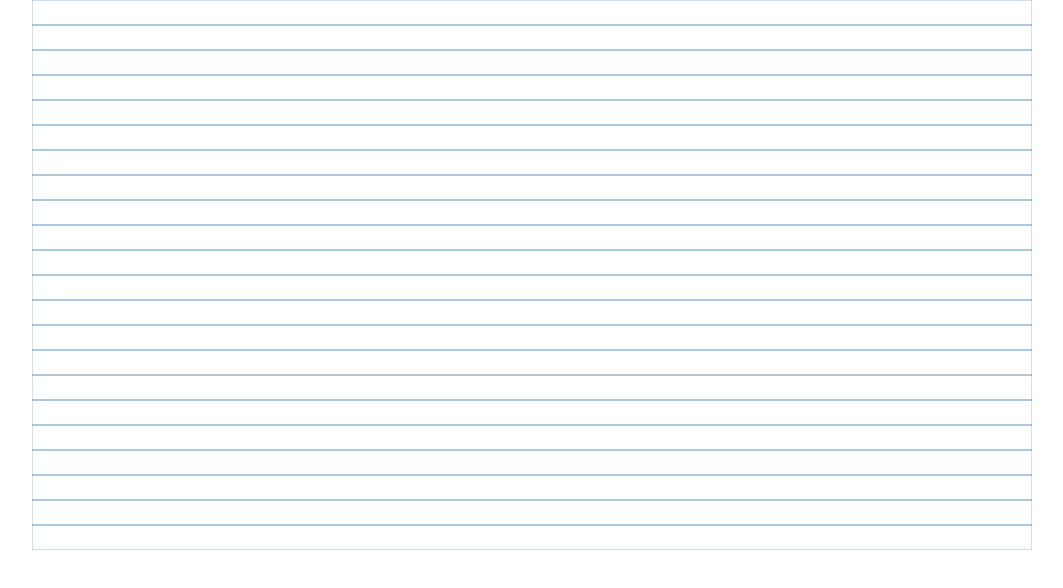
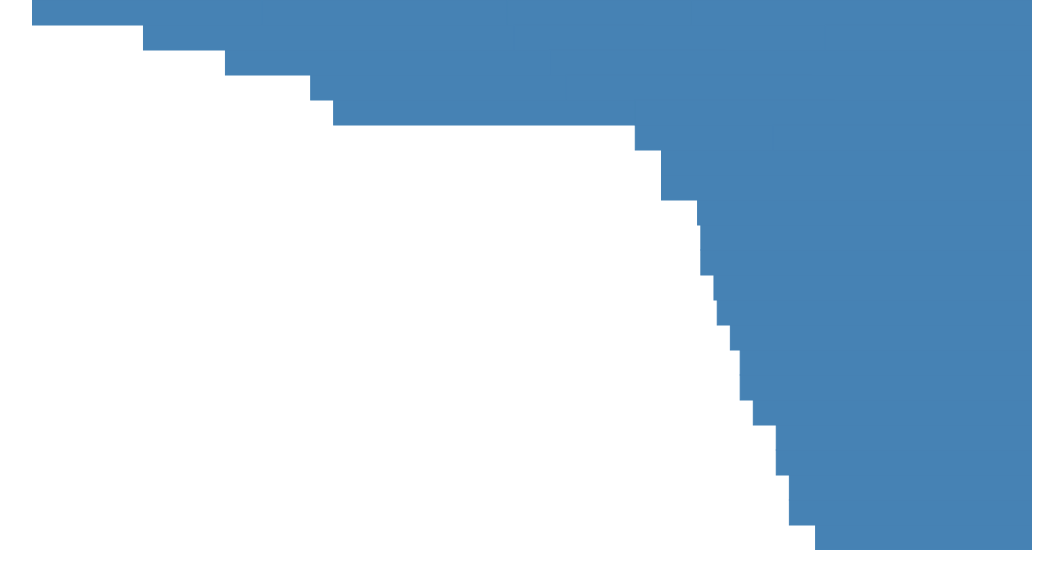
Before and after one commit to stevula/timeline-chart, a React (Create React App) app: page / in a window 1280 px wide. Shown: the top 588 px of the page, without its empty margins (108-1171 px from the left). Built offline with nearby package versions, Linux system fonts and the light colour scheme.

Commit message:
Add row rendering

```diff
--- a/src/Chart/index.js
+++ b/src/Chart/index.js
@@ -14,12 +14,12 @@ class Chart extends Component {
   render() {
 
     return <svg
+      baseProfile="full"
+      height={this.state.rows.length * this.rowHeight}
       version="1.1"
-      baseProfile="full"
       width={this.width}
-      height={this.state.rows.length * this.rowHeight}
       xmlns="http://www.w3.org/2000/svg">
-        {this.mapRows()}
+        {this.renderRows()}
       </svg>;
   }
 
@@ -27,10 +27,10 @@ class Chart extends Component {
   getBounds() {
     const earliestBirth = this.eduists[0].birth;
     const latestDeath = this.eduists.reduce((dod, person) => {
-      if (person.death === -1) return person.death;
+      if (person.death === -1) return (new Date).getFullYear();
       if (person.death > dod) return person.death;
     }, 0);
-    return [earliestBirth, latestDeath]
+    return { min: earliestBirth, max: latestDeath };
   }
 
   getRows() {
@@ -49,14 +49,19 @@ class Chart extends Component {
     return rows;
   }
 
-  mapRows() {
+  renderRows() {
+    const { min, max } = this.getBounds();
+    const scale = this.width / (max - min);
     return this.state.rows.map((rowData, rowNumber) => {
       return <Row
+        eduists={rowData}
         height={this.rowHeight}
-        y={rowNumber * 25}
+        max={max}
+        min={min}
+        scale={scale}
         width={this.width}
-        eduists={rowData} />
-    })
+        y={rowNumber * this.rowHeight} />;
+    });
   }
 }
 
--- /dev/null
+++ b/src/Eduist/index.js
@@ -0,0 +1,16 @@
+import React, { Component } from 'react';
+
+class Eduist extends Component {
+  render() {
+    return (
+      <rect
+        fill="steelblue"
+        height={this.props.height}
+        stroke="steelblue"
+        width={this.props.width}
+        x={this.props.x} />
+    );
+  }
+}
+
+export default Eduist;
--- a/src/Row/index.js
+++ b/src/Row/index.js
@@ -1,17 +1,25 @@
 import React, { Component } from 'react';
+import Eduist from '../Eduist';
 
 class Row extends Component {
   render() {
     return (
-      <rect
-        width={this.props.width}
+      <g transform={`translate(0, ${this.props.y})`}>
+        {this.renderEduists()}
+      </g>
+    );
+  }
+
+  renderEduists() {
+    return this.props.eduists.map((eduist) => {
+      const startPoint = (eduist.birth - this.props.min) * this.props.scale;
+      // const width = (eduist.death - eduist.birth) * this.props.scale;
+      const width = '500'
+      return <Eduist
         height={this.props.height}
-        y={this.props.y}
-        stroke="steelblue"
-        strokeWidth="0.5"
-        fill="transparent">
-      </rect>
-    );
+        width={width}
+        x={startPoint} />;
+    });
   }
 }
 
```
